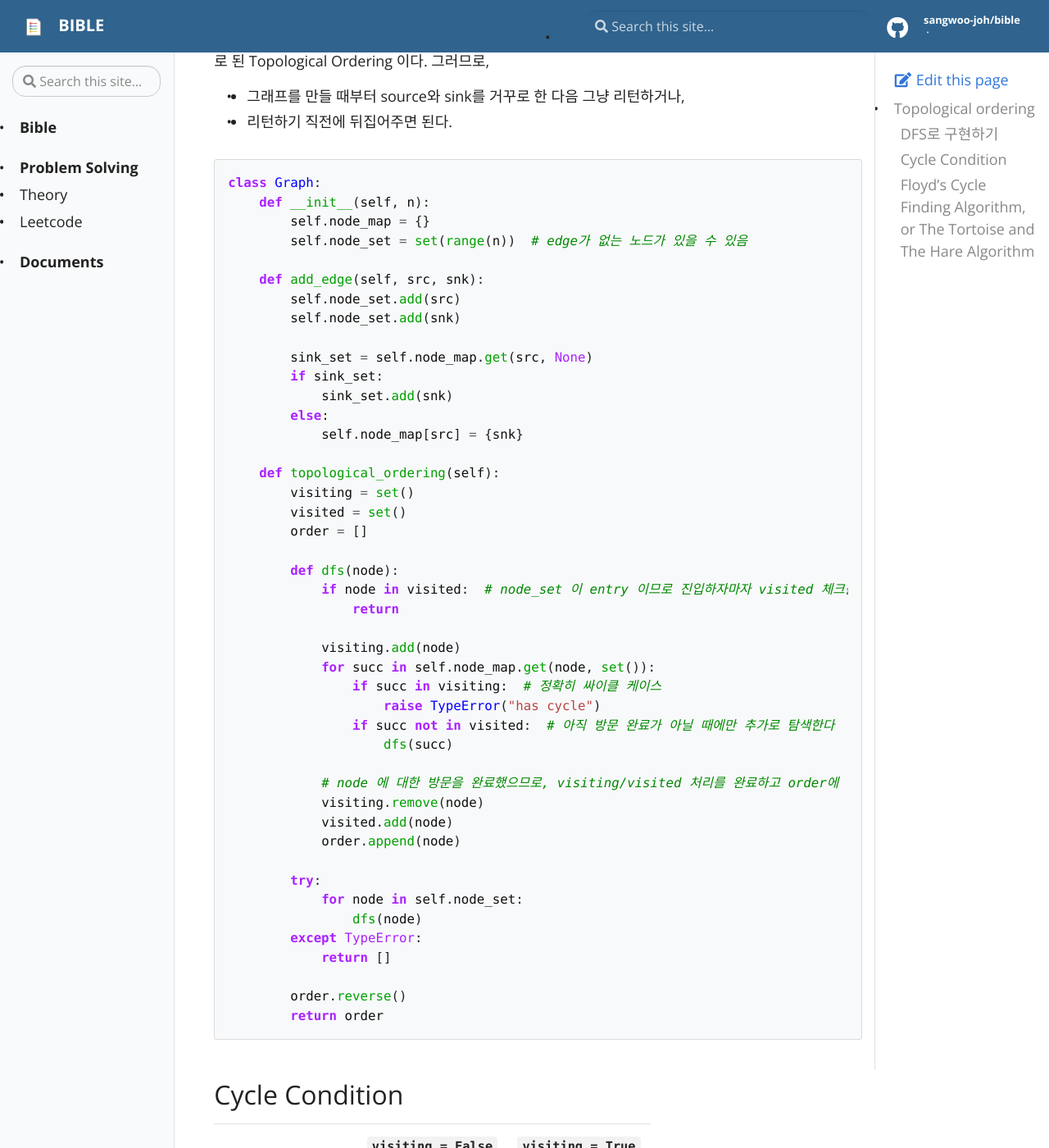
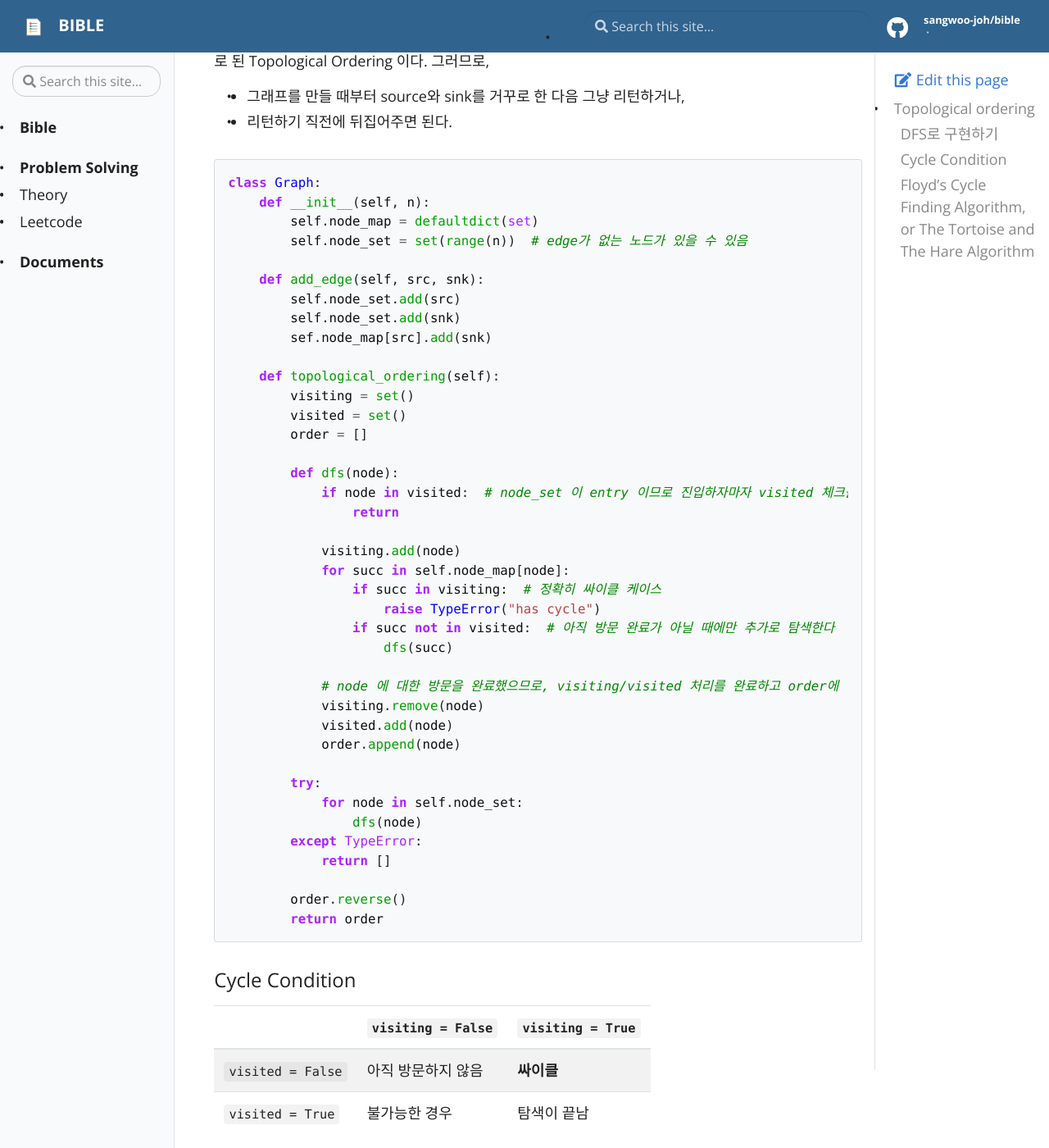
Before and after one commit to sangwoo-joh/book, a Jekyll site: the page built from ps/theory/topological-ordering.md, in a window 1280 px wide and 1400 px high, scrolled down 1318 px. Shown: the whole window at 82% size. Built offline with Jekyll 4.4.1, drawn with Linux system fonts in a browser that asks for light colours; a script that is not in the unit is left out; some of the changed text lies outside the part shown.

Commit message:
update top sort

````diff
--- a/ps/theory/topological-ordering.md
+++ b/ps/theory/topological-ordering.md
@@ -61,18 +61,13 @@ def topologicalSort(edges: List[List[int]]) -> List[int]:
 ``` python
 class Graph:
     def __init__(self, n):
-        self.node_map = {}
+        self.node_map = defaultdict(set)
         self.node_set = set(range(n))  # edge가 없는 노드가 있을 수 있음
 
     def add_edge(self, src, snk):
         self.node_set.add(src)
         self.node_set.add(snk)
-
-        sink_set = self.node_map.get(src, None)
-        if sink_set:
-            sink_set.add(snk)
-        else:
-            self.node_map[src] = {snk}
+        sef.node_map[src].add(snk)
 
     def topological_ordering(self):
         visiting = set()
@@ -84,7 +79,7 @@ class Graph:
                 return
 
             visiting.add(node)
-            for succ in self.node_map.get(node, set()):
+            for succ in self.node_map[node]:
                 if succ in visiting:  # 정확히 싸이클 케이스
                     raise TypeError("has cycle")
                 if succ not in visited:  # 아직 방문 완료가 아닐 때에만 추가로 탐색한다
@@ -105,7 +100,7 @@ class Graph:
         return order
 ```
 
-## Cycle Condition
+### Cycle Condition
 
 | | `visiting = False` | `visiting = True` |
 | --- | --- | --- |
````
Also changed, not shown: other parts of ps/theory/topological-ordering.md (+1 -1 lines).
